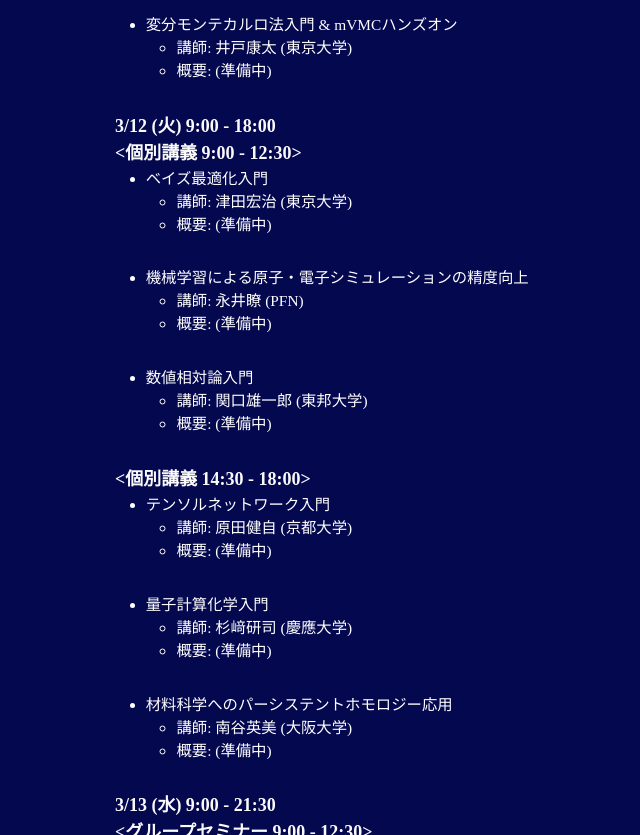
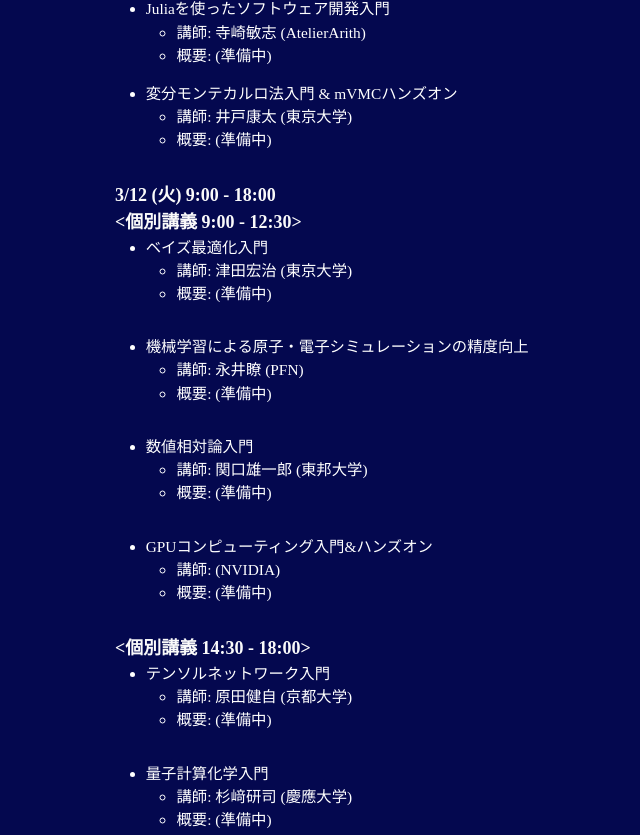
Before and after one commit to CompPhysSpringSchool2024/homepage2024, a plain HTML site: page index.html in a window 1280 px wide. Shown: the part 2418-3253 px from the top of the page, without its empty margins (141-781 px from the left). Drawn offline with nearby package versions, Linux system fonts and the light colour scheme.

Commit message:
Update index.html
NVIDIA講義追加

```diff
--- a/index.html
+++ b/index.html
@@ -178,6 +178,7 @@
               <li><a href="#lecture_Tsuda">ベイズ最適化入門<br>(津田宏治)</a></li>
               <li><a href="#lecture_Nagai">機械学習による原子・電子シミュレーションの精度向上<br>(永井瞭)</a><br></li>
               <li><a href="#lecture_Sekiguchi">数値相対論入門<br>(関口雄一郎)</a><br></li>
+              <li><a href="#lecture_NVIDIA">GPU コンピューティング入門 & ハンズオン<br>(NVIDIA)</a></li>
             </td>
             <td rowspan="2">
               <a href="#Group_Seminor">グループセミナー</a>
@@ -304,6 +305,15 @@
             <li id="lecture_Sekiguchi">数値相対論入門</li>
             <ul>
               <li>講師: 関口雄一郎 (東邦大学)</li>
+              <li>
+                概要: (準備中)
+              </li>
+            </ul>
+          </ul>
+          <ul>
+            <li id="lecture_NVIDIA">GPUコンピューティング入門&ハンズオン</li>
+            <ul>
+              <li>講師: (NVIDIA)</li>
               <li>
                 概要: (準備中)
               </li>
```
